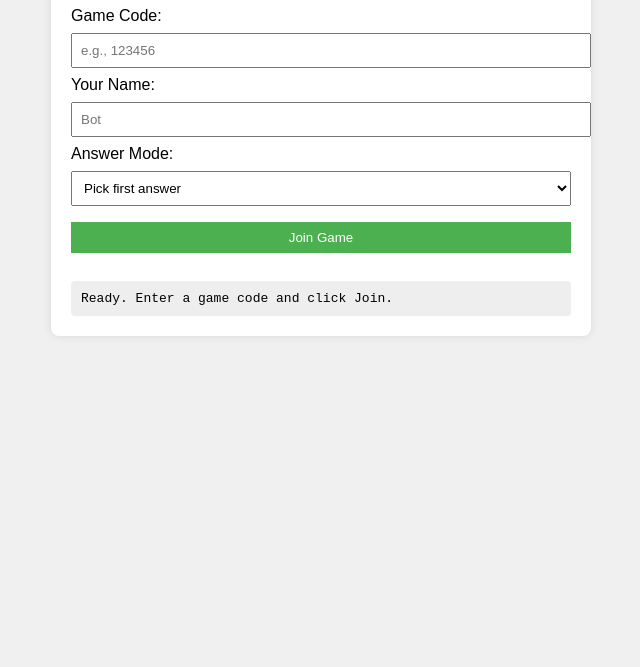
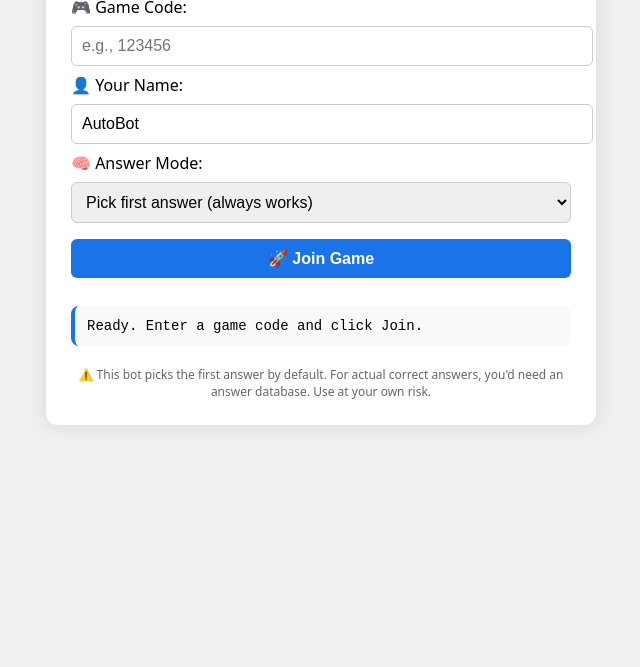
Before and after one commit to Nuker12334/python, a website: page index.html in a window 1280 px wide. Shown: the part 133-800 px from the top of the page, without its empty margins (319-959 px from the left). Drawn offline with nearby package versions, Linux system fonts and the light colour scheme; no server answers.

Commit message:
index.html

```diff
--- a/index.html
+++ b/index.html
@@ -2,28 +2,35 @@
 <html>
 <head>
     <title>Blooket Bot</title>
+    <meta charset="UTF-8">
+    <meta name="viewport" content="width=device-width, initial-scale=1">
     <style>
-        body { font-family: Arial, sans-serif; margin: 40px; background: #f0f0f0; }
-        .container { max-width: 500px; margin: auto; background: white; padding: 20px; border-radius: 8px; box-shadow: 0 0 10px rgba(0,0,0,0.1); }
-        input, select, button { width: 100%; margin: 8px 0; padding: 8px; }
-        button { background: #4CAF50; color: white; border: none; cursor: pointer; }
-        #status { margin-top: 20px; padding: 10px; background: #eee; border-radius: 4px; font-family: monospace; white-space: pre-wrap; }
+        body { font-family: system-ui, -apple-system, 'Segoe UI', Roboto, Helvetica, Arial, sans-serif; margin: 40px; background: #f0f0f0; }
+        .container { max-width: 500px; margin: auto; background: white; padding: 25px; border-radius: 12px; box-shadow: 0 0 20px rgba(0,0,0,0.1); }
+        h1 { margin-top: 0; text-align: center; color: #1a73e8; }
+        input, select, button { width: 100%; margin: 8px 0; padding: 10px; border: 1px solid #ccc; border-radius: 6px; font-size: 16px; }
+        button { background: #1a73e8; color: white; border: none; cursor: pointer; font-weight: bold; transition: background 0.2s; }
+        button:hover { background: #0b5cab; }
+        button:disabled { background: #aaa; cursor: not-allowed; }
+        #status { margin-top: 20px; padding: 12px; background: #f8f9fa; border-radius: 8px; font-family: monospace; font-size: 14px; white-space: pre-wrap; word-break: break-word; max-height: 300px; overflow-y: auto; border-left: 4px solid #1a73e8; }
+        .footer { margin-top: 20px; font-size: 12px; text-align: center; color: #666; }
     </style>
 </head>
 <body>
     <div class="container">
-        <h1>Blooket Bot</h1>
-        <label>Game Code:</label>
+        <h1>🤖 Blooket Bot</h1>
+        <label>🎮 Game Code:</label>
         <input type="text" id="gameCode" placeholder="e.g., 123456">
-        <label>Your Name:</label>
-        <input type="text" id="playerName" placeholder="Bot">
-        <label>Answer Mode:</label>
+        <label>👤 Your Name:</label>
+        <input type="text" id="playerName" placeholder="Bot" value="AutoBot">
+        <label>🧠 Answer Mode:</label>
         <select id="answerMode">
-            <option value="first">Pick first answer</option>
-            <option value="correct">Try to pick correct (if known)</option>
+            <option value="first">Pick first answer (always works)</option>
+            <option value="correct">Try to pick correct answer (if available)</option>
         </select>
-        <button id="joinBtn">Join Game</button>
+        <button id="joinBtn">🚀 Join Game</button>
         <div id="status">Ready. Enter a game code and click Join.</div>
+        <div class="footer">⚠️ This bot picks the first answer by default. For actual correct answers, you'd need an answer database. Use at your own risk.</div>
     </div>
 
     <script src="/socket.io/socket.io.js"></script>
@@ -52,7 +59,7 @@
 
         socket.on('status', (data) => {
             statusDiv.innerText = data.message;
-            if (data.message.includes('Game ended') || data.message.includes('Failed')) {
+            if (data.message.includes('Game ended') || data.message.includes('Failed to join') || data.message.includes('Error')) {
                 joinBtn.disabled = false;
             }
         });
```
